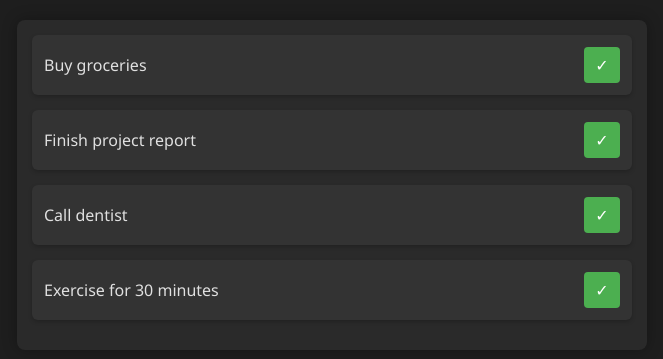
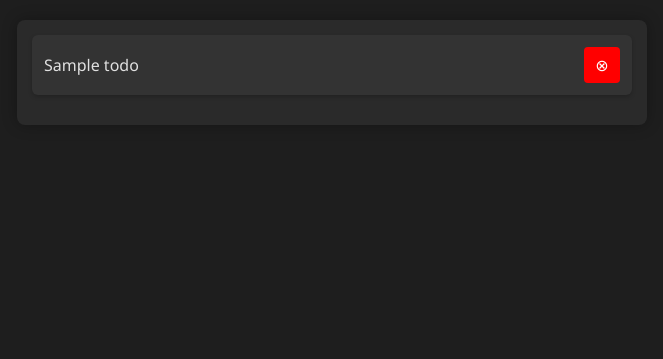
Before and after one commit to Alireza-6/TodoDjango, a Django app: page / in a window 1280 px wide. Shown: the part 103-462 px from the top of the page, without its empty margins (308-971 px from the left). Run offline with Django 5.2, Linux system fonts and the light colour scheme; a user stored in the database is signed in; tables that the repository leaves empty hold one stand-in row (values such as "Sample post").

Commit message:
complete list todos page

```diff
--- a/todos/templates/list_todos.html
+++ b/todos/templates/list_todos.html
@@ -19,30 +19,22 @@
 </div>
 <div class="container">
     <div class="task-list">
+        {% for todo in uncompleted_todos %}
             <div class="task-card">
-            <span class="task-text">Buy groceries</span>
+                <span class="task-text">{{ todo.title }}</span>
                 <a href="#" class="check-button">
                     <span>&#10003;</span>
                 </a>
             </div>
+        {% endfor %}
+        {% for todo in completed_todos %}
             <div class="task-card">
-            <span class="task-text">Finish project report</span>
-            <a href="#" class="check-button">
-                <span>&#10003;</span>
+                <span class="task-text">{{ todo.title }}</span>
+                <a href="#" class="check-button" style="background-color: red">
+                    <span>&#8855;</span>
                 </a>
             </div>
-        <div class="task-card">
-            <span class="task-text">Call dentist</span>
-            <a href="#" class="check-button">
-                <span>&#10003;</span>
-            </a>
-        </div>
-        <div class="task-card">
-            <span class="task-text">Exercise for 30 minutes</span>
-            <a href="#" class="check-button">
-                <span>&#10003;</span>
-            </a>
-        </div>
+        {% endfor %}
     </div>
 </div>
 </body>
--- a/todos/views.py
+++ b/todos/views.py
@@ -1,7 +1,13 @@
 from django.contrib.auth.decorators import login_required
 from django.shortcuts import render
+
+from todos.models import Todo
 
 
 @login_required(login_url="/users/login/")
 def list_todos_view(request):
-    return render(request, "list_todos.html")
+    uncompleted_todos = Todo.objects.filter(is_completed=False)
+    completed_todos = Todo.objects.filter(is_completed=True)
+    return render(
+        request, "list_todos.html", {"uncompleted_todos": uncompleted_todos, "completed_todos": completed_todos}
+    )
```
Lines whose indentation alone changed are shown as unchanged.
